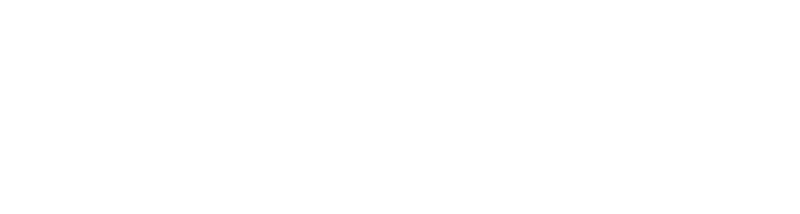
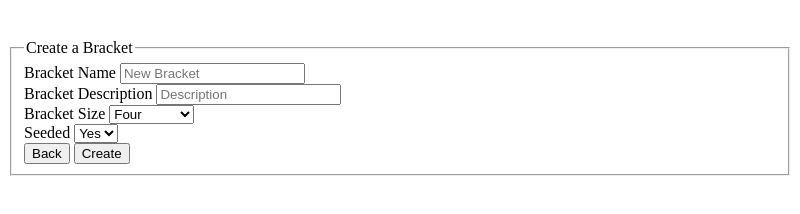
Before and after one commit to ellenfb/Bracket-Builder, an Electron app: page src/create.html in a window 800 px wide. Drawn offline with Linux system fonts and the light colour scheme.

Commit message:
Bracket Creation Menu

```diff
--- a/src/create.html
+++ b/src/create.html
@@ -1,13 +1,50 @@
 <!DOCTYPE html>
 <html lang="en" dir="ltr">
 
-  <head>
-    <meta charset="utf-8">
-    <title>Bracket Creation</title>
-  </head>
+	<head>
+		<meta charset="utf-8">
+		<title>Bracket Creation</title>
+	</head>
 
-  <body>
+	<body>
+		<div class="container-fluid" style="margin-top:5%;">
+		<div class="col-sm-3"></div>
+		<div class="col-sm-6 form-white">
 
+        <fieldset>
+        <legend >Create a Bracket</legend>
+		<div class="form-group">
+
+            <label for="brkName">Bracket Name</label>
+            <input type="text" class="form-control" id="brkName" placeholder="New Bracket" required><br/>
+
+            <label for="brkDesc">Bracket Description</label>
+            <input type="text" class="form-control" id="brkDesc" placeholder="Description"><br/>
+
+            <label for="brkSize">Bracket Size</label>
+            <select class="form-control" id="brkSize">
+				<option id="brk4">Four</option>
+				<option id="brk8">Eight</option>
+				<option id="brk16">Sixteen</option>
+				<option id="brk32">Thirty-Two</option>
+				<option id="brk64">Sixty-Four</option>
+            </select><br/>
+
+            <label for="seeded">Seeded</label>
+            <select class="form-control" id="seeded">
+				<option id="seedYes">Yes</option>
+				<option id="seedNo">No</option>
+
+            </select><br/>
+            <input type="button" class="btn btn-danger" onclick="location.href='index.html';" value="Back" />
+            <button  type="submit" onclick="createBracket()" class="btn btn-primary">Create</button>
+
+          </div>
+        </fieldset>
+        </form>
+      </div>
+    <div class="col-sm-3"></div>
+  </div>
   </body>
   <script>
 
```
Also changed, not shown: src/index.html (+1 -1 lines).
